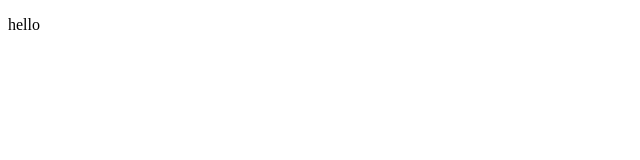
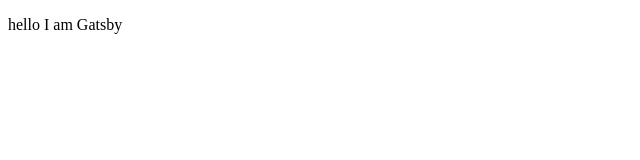
Before and after one commit to hari-basnet/think-tank-app, a Gatsby site: page / in a window 1280 px wide. Shown: the full height of the page, 0-640 px from the left. Built offline with nearby package versions, Linux system fonts and the light colour scheme; Gatsby itself is replaced by a stand-in of ours.

Commit message:
changed content

```diff
--- a/src/pages/index.js
+++ b/src/pages/index.js
@@ -2,7 +2,7 @@
 
 
 const IndexPage = () => (
-  <p>hello</p>
+  <p>hello I am Gatsby</p>
 )
 
 export default IndexPage
```
